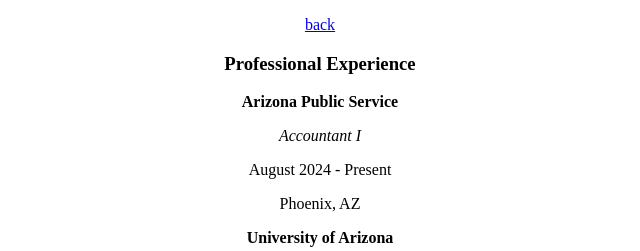
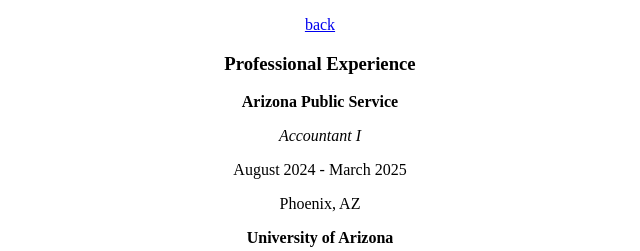
Before and after one commit to trentond0/notnert, a plain HTML site: page professional-experience/index.html in a window 1280 px wide. Shown: the top 251 px of the page, 320-960 px from the left. Drawn offline with Linux system fonts and the light colour scheme.

Commit message:
Update index.html

```diff
--- a/professional-experience/index.html
+++ b/professional-experience/index.html
@@ -16,7 +16,7 @@
 	<h3>Professional Experience</h3>
     <p><b>Arizona Public Service</b></p>
     <p><i>Accountant I</i></p>
-    <p>August 2024 - Present</p>
+    <p>August 2024 - March 2025</p>
     <p>Phoenix, AZ</p>
     <p><b>University of Arizona</b></p>
     <p><i>Teaching Assistant</i></p>
```
